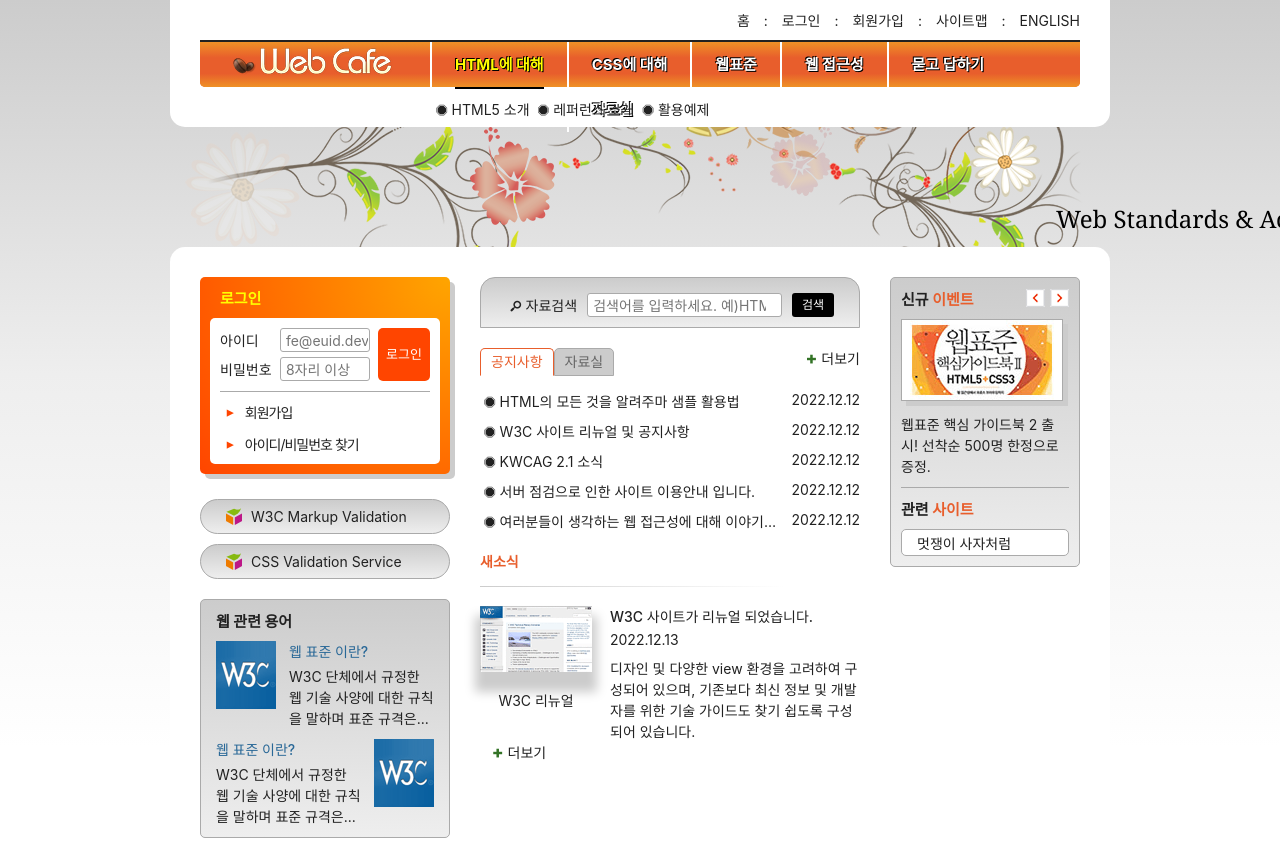
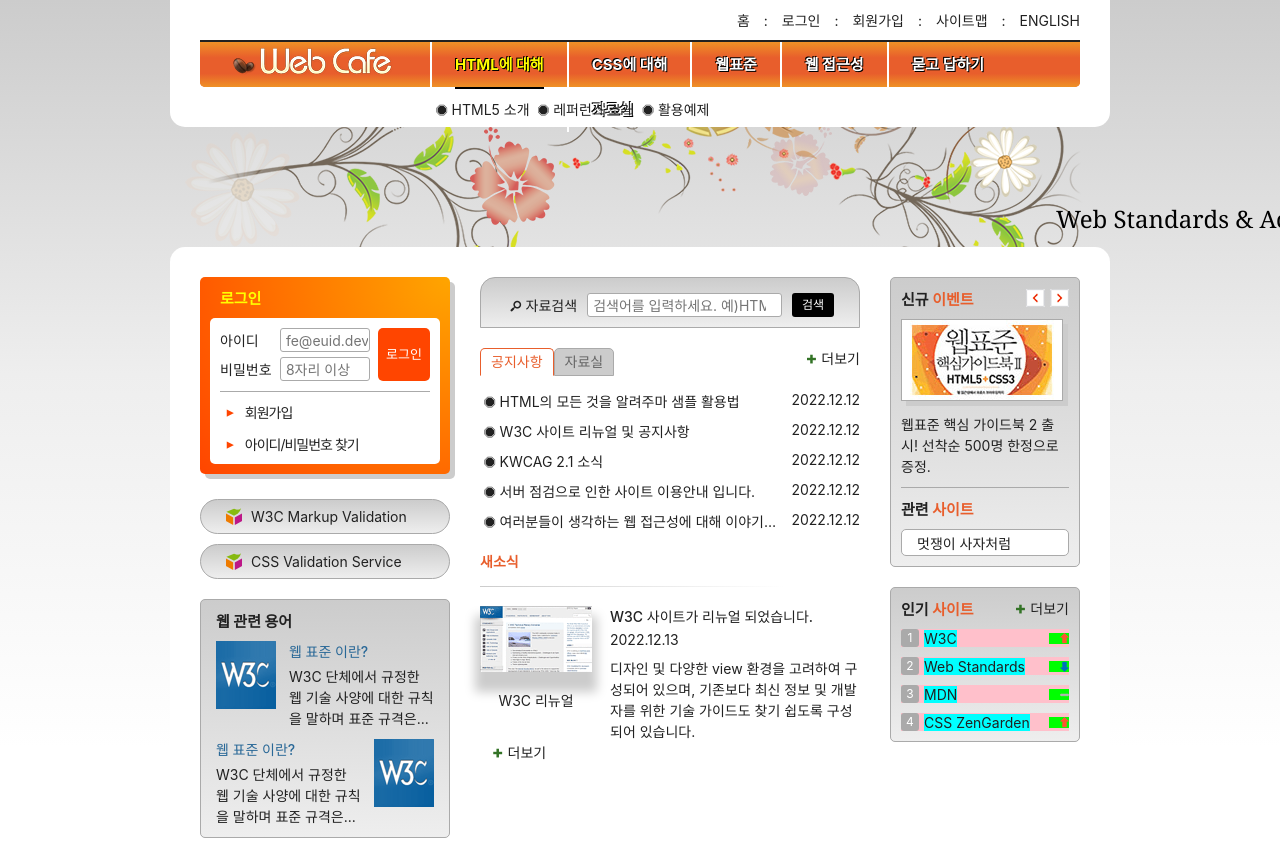
Before and after one commit to munnarae/HTML5, a plain HTML site: page index.html in a window 1280 px wide. Shown: the top 841 px of the page. Drawn offline with Linux system fonts and the light colour scheme; a web font is replaced by a local one.

Commit message:
플렉스를 이용한 배치

```diff
--- a/index.html
+++ b/index.html
@@ -317,7 +317,18 @@
           </ul>
         </section>
       </div>
-
+      <div class="gradient-effect margin-top-default">
+        <section class="favorite">
+          <h2 class="favorite-title text-xl">인기 <span class="accent-color">사이트</span></h2>
+          <ol class="favorite-list margin-top-normal">
+            <li class="no1"><a href="/">W3C</a><em class="up"><span class="a11y-hidden">순위 상승</span></em></li>
+            <li class="no2"><a href="/">Web Standards</a><em class="down"><span class="a11y-hidden">순위 하락</span></em></li>
+            <li class="no3"><a href="/">MDN</a><em class="stop"><span class="a11y-hidden">순위 변동없음</span></em></li>
+            <li class="no4"><a href="/">CSS ZenGarden</a><em class="up"><span class="a11y-hidden">순위 상승</span></em></li>
+          </ol>
+          <a href="/" class="more favorite-more icon-plus" title="인기 사이트">더보기</a>
+        </section>
+      </div>
     </div>
   </main>
   <article class="slogan">슬로건</article>
--- a/styles/module.css
+++ b/styles/module.css
@@ -1,6 +1,7 @@
+/* 유지보수를 위한 새로운 모듈css생성 */
 .gradient-effect {
   background: #ccc linear-gradient(to bottom, #ccc, #eee);
-  border:  1px solid #aaa;
+  border: 1px solid #aaa;
   border-radius: 5px;
   padding: 10px;
 }
@@ -13,3 +14,27 @@
   font-size: 1.5rem;
   font-weight: 700;
 }
+
+.margin-top-default {
+  margin-top: 20px;
+}
+
+.margin-top-thin {
+  margin-top: 5px;
+}
+
+.margin-top-normal {
+  margin-top: 10px;
+}
+
+.margin-top-large {
+  margin-top: 15px;
+}
+
+.margin-top-10 {
+  margin-top: 10px;
+}
+
+.margin-top-15 {
+  margin-top: 15px;
+}
--- a/styles/style.css
+++ b/styles/style.css
@@ -692,7 +692,7 @@
   height: 18px;
   border: 0;
   padding: 18px 0 0 0;
-  background: url(./images/back_forward.png) no-repeat;
+  background: url(./images/back_forward.png) no-repeat ;
 }
 
 .event-button-next {
@@ -751,6 +751,68 @@
   padding-bottom: 10px;
 }
 
+/* 인기 사이트 */
+
+.favorite {
+  position: relative;
+}
+
+.favorite-list {
+  list-style-type: none;
+}
+
+.favorite-list li {
+  margin-top: 10px;
+  counter-increment: number;
+  background-color: pink;
+  display: flex;
+  flex-flow: row nowrap;
+  align-items: center;
+}
+
+.favorite-list li::before {
+  content: counter(number);
+  background-color: #aaa;
+  color: #fff;
+  font-size: 1.2rem;
+  margin-right: 5px;
+  border-radius: 3px;
+  display: inline-block;
+  width: 1.5em;
+  text-align: center;
+  line-height: 1.5;
+}
+
+.favorite-list a {
+  background-color: aqua;
+  /* flex-grow: 1; */
+}
+
+.up,
+.stop,
+.down {
+  display: inline-block;
+  width: 20px;
+  height: 11px;
+  margin-left: auto;
+  background: lime url(./images/rank.png) no-repeat 100% 0;
+}
+
+.stop {
+  background-position: 100% 48%;
+}
+
+.down {
+  background-position: 100% 100%;
+}
+
+.favorite-more {
+  position: absolute;
+  top: -8px;
+  right: -8px;
+  padding: 8px;
+}
+
 /* 슬로건 */
 .slogan {
   background: skyblue;
```
